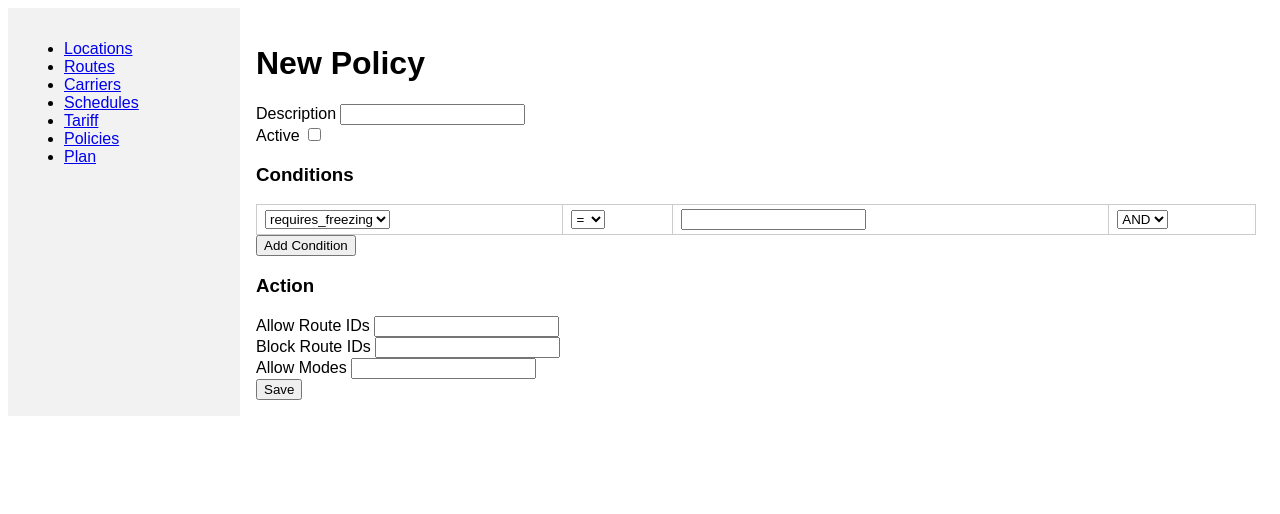
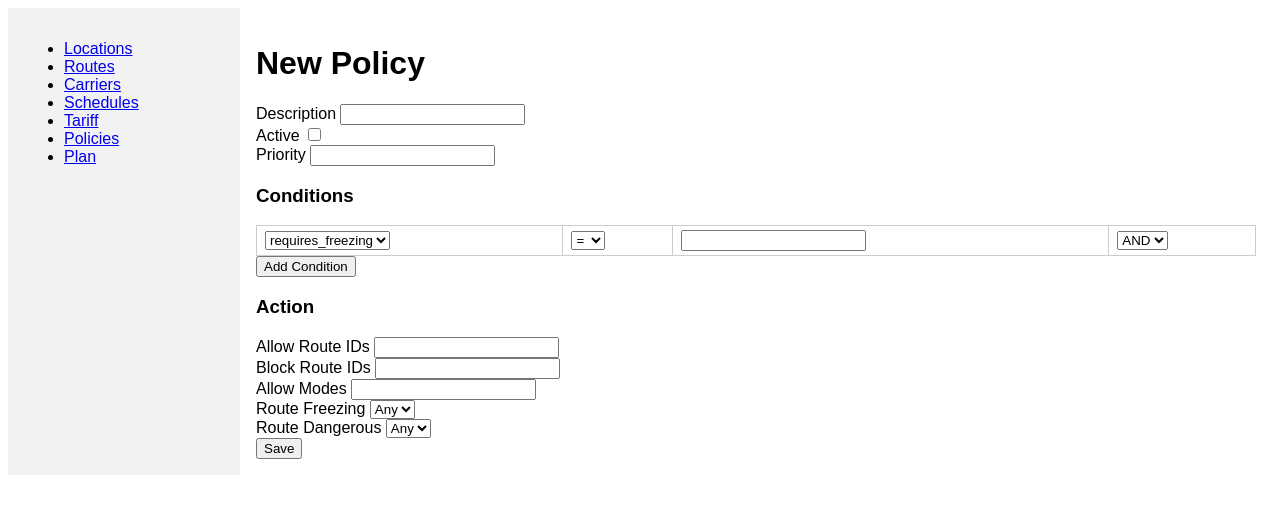
Before and after one commit to ha2va/ONAI_POC, a Flask app: page /policies/new in a window 1280 px wide. Shown: the top 514 px of the page. Run offline with Flask 3, Linux system fonts and the light colour scheme.

Commit message:
Improve policy management and plan filtering

```diff
--- a/database.py
+++ b/database.py
@@ -98,7 +98,8 @@ CREATE TABLE IF NOT EXISTS Policy (
     description TEXT,
     conditions TEXT,
     action TEXT,
-    active BOOLEAN
+    active BOOLEAN,
+    priority INTEGER
 );
 '''
 
--- a/plan_utils.py
+++ b/plan_utils.py
@@ -4,7 +4,7 @@ import json
 
 
 def load_policies():
-    return query_db("SELECT * FROM Policy WHERE active=1")
+    return query_db("SELECT * FROM Policy WHERE active=1 ORDER BY priority ASC")
 
 
 def evaluate_conditions(conds, facts):
@@ -45,6 +45,10 @@ def route_allowed(route, shipment, policies):
                 if 'block_route_ids' in act and route['id'] in act['block_route_ids']:
                     return False
                 if 'allow_modes' in act and route.get('transport_mode') not in act['allow_modes']:
+                    return False
+                if 'route_freezing' in act and route.get('supports_freezing') != act['route_freezing']:
+                    return False
+                if 'route_dangerous' in act and route.get('supports_dangerous_goods') != act['route_dangerous']:
                     return False
         except Exception:
             continue
--- a/templates/plan.html
+++ b/templates/plan.html
@@ -29,7 +29,8 @@
     </div>
     <button type="submit">Plan 추천</button>
 </form>
-{% if plans %}
+{% if plans is not none %}
+    {% if plans %}
     <p>Available routes after policy: {{ plans|length }}</p>
     {% for plan in plans %}
         <h3>Plan {{ loop.index }} - Routes: {{ plan.routes|length }}, Recommended Start: {{ plan.recommended_start }}, Cost Sum: {{ plan.total_cost }}, Lead Time Sum: {{ plan.total_lead_time }}</h3>
@@ -50,6 +51,9 @@
             {% endfor %}
         </table>
     {% endfor %}
+    {% else %}
+    <p>조건에 만족하는 경로가 없습니다.</p>
+    {% endif %}
 {% endif %}
 <div id="tariff-tooltip" style="position:absolute;display:none;border:1px solid #ccc;background:#fff;padding:4px;font-size:0.9em;"></div>
 <script>
--- a/templates/policy_form.html
+++ b/templates/policy_form.html
@@ -4,6 +4,7 @@
 <form method="post" id="policy-form">
     Description <input type="text" name="description" value="{{ policy.description if policy else '' }}"><br>
     Active <input type="checkbox" name="active" value="1" {% if policy and policy.active %}checked{% endif %}><br>
+    Priority <input type="number" name="priority" value="{{ policy.priority if policy else '' }}"><br>
     <h3>Conditions</h3>
     <table id="conds"></table>
     <button type="button" onclick="addCond()">Add Condition</button>
@@ -12,6 +13,8 @@
     Allow Route IDs <input type="text" id="allow_routes" value=""><br>
     Block Route IDs <input type="text" id="block_routes" value=""><br>
     Allow Modes <input type="text" id="allow_modes" value=""><br>
+    Route Freezing <select id="route_freezing"><option value="">Any</option><option value="1">1</option><option value="0">0</option></select><br>
+    Route Dangerous <select id="route_dangerous"><option value="">Any</option><option value="1">1</option><option value="0">0</option></select><br>
     <input type="hidden" name="action_json" id="action_json">
     <button type="submit">Save</button>
 </form>
@@ -45,13 +48,24 @@ function gather(){
     if(block) action.block_route_ids=block.split(',').map(s=>parseInt(s.trim())).filter(n=>!isNaN(n));
     const modes=document.getElementById('allow_modes').value.trim();
     if(modes) action.allow_modes=modes.split(',').map(s=>s.trim()).filter(s=>s);
+    const rf=document.getElementById('route_freezing').value;
+    if(rf!=='') action.route_freezing=parseInt(rf);
+    const rd=document.getElementById('route_dangerous').value;
+    if(rd!=='') action.route_dangerous=parseInt(rd);
     document.getElementById('action_json').value=JSON.stringify(action);
 }
 document.getElementById('policy-form').addEventListener('submit',gather);
 {% if policy %}
 const pc = {{ policy.conditions|tojson }};
 try{const conds=JSON.parse(pc);conds.forEach(c=>addCond(c.field,c.op,c.value,c.connector));}catch(e){}
-try{const ac=JSON.parse({{ policy.action|tojson }});if(ac.allow_route_ids)document.getElementById('allow_routes').value=ac.allow_route_ids.join(',');if(ac.block_route_ids)document.getElementById('block_routes').value=ac.block_route_ids.join(',');if(ac.allow_modes)document.getElementById('allow_modes').value=ac.allow_modes.join(',');}catch(e){}
+try{
+    const ac=JSON.parse({{ policy.action|tojson }});
+    if(ac.allow_route_ids) document.getElementById('allow_routes').value=ac.allow_route_ids.join(',');
+    if(ac.block_route_ids) document.getElementById('block_routes').value=ac.block_route_ids.join(',');
+    if(ac.allow_modes) document.getElementById('allow_modes').value=ac.allow_modes.join(',');
+    if(ac.route_freezing!==undefined) document.getElementById('route_freezing').value=String(ac.route_freezing);
+    if(ac.route_dangerous!==undefined) document.getElementById('route_dangerous').value=String(ac.route_dangerous);
+}catch(e){}
 {% else %}
 addCond();
 {% endif %}
--- a/views/policies.py
+++ b/views/policies.py
@@ -6,19 +6,23 @@ bp = Blueprint('policies', __name__, url_prefix='/policies')
 
 @bp.route('/')
 def list_policies():
-    rows = query_db("SELECT * FROM Policy")
+    rows = query_db("SELECT * FROM Policy ORDER BY priority ASC")
     return render_template('policies.html', rows=rows)
 
 @bp.route('/new', methods=['GET', 'POST'])
 def new_policy():
     if request.method == 'POST':
+        max_p = query_db("SELECT MAX(priority) as m FROM Policy", one=True)['m'] or 0
+        prio = request.form.get('priority')
+        prio = int(prio) if prio not in (None, '') else int(max_p) + 1
         execute_db(
-            "INSERT INTO Policy (description, conditions, action, active) VALUES (?,?,?,?)",
+            "INSERT INTO Policy (description, conditions, action, active, priority) VALUES (?,?,?,?,?)",
             [
                 request.form.get('description'),
                 request.form.get('conditions_json'),
                 request.form.get('action_json'),
                 1 if request.form.get('active') else 0,
+                prio,
             ],
         )
         return redirect(url_for('policies.list_policies'))
@@ -29,12 +33,13 @@ def edit_policy(id):
     pol = query_db("SELECT * FROM Policy WHERE id=?", [id], one=True)
     if request.method == 'POST':
         execute_db(
-            "UPDATE Policy SET description=?, conditions=?, action=?, active=? WHERE id=?",
+            "UPDATE Policy SET description=?, conditions=?, action=?, active=?, priority=? WHERE id=?",
             [
                 request.form.get('description'),
                 request.form.get('conditions_json'),
                 request.form.get('action_json'),
                 1 if request.form.get('active') else 0,
+                int(request.form.get('priority') or 0),
                 id,
             ],
         )
@@ -45,3 +50,16 @@ def edit_policy(id):
 def delete_policy(id):
     execute_db("DELETE FROM Policy WHERE id=?", [id])
     return redirect(url_for('policies.list_policies'))
+
+@bp.route('/move/<int:id>/<string:direction>', methods=['POST'])
+def move_policy(id, direction):
+    pol = query_db("SELECT id, priority FROM Policy WHERE id=?", [id], one=True)
+    if not pol:
+        return redirect(url_for('policies.list_policies'))
+    delta = -1 if direction == 'up' else 1
+    new_pri = pol['priority'] + delta
+    other = query_db("SELECT id FROM Policy WHERE priority=?", [new_pri], one=True)
+    if other:
+        execute_db("UPDATE Policy SET priority=? WHERE id=?", [pol['priority'], other['id']])
+    execute_db("UPDATE Policy SET priority=? WHERE id=?", [new_pri, id])
+    return redirect(url_for('policies.list_policies'))
```
Also changed, not shown: templates/policies.html (+8 -1 lines).
